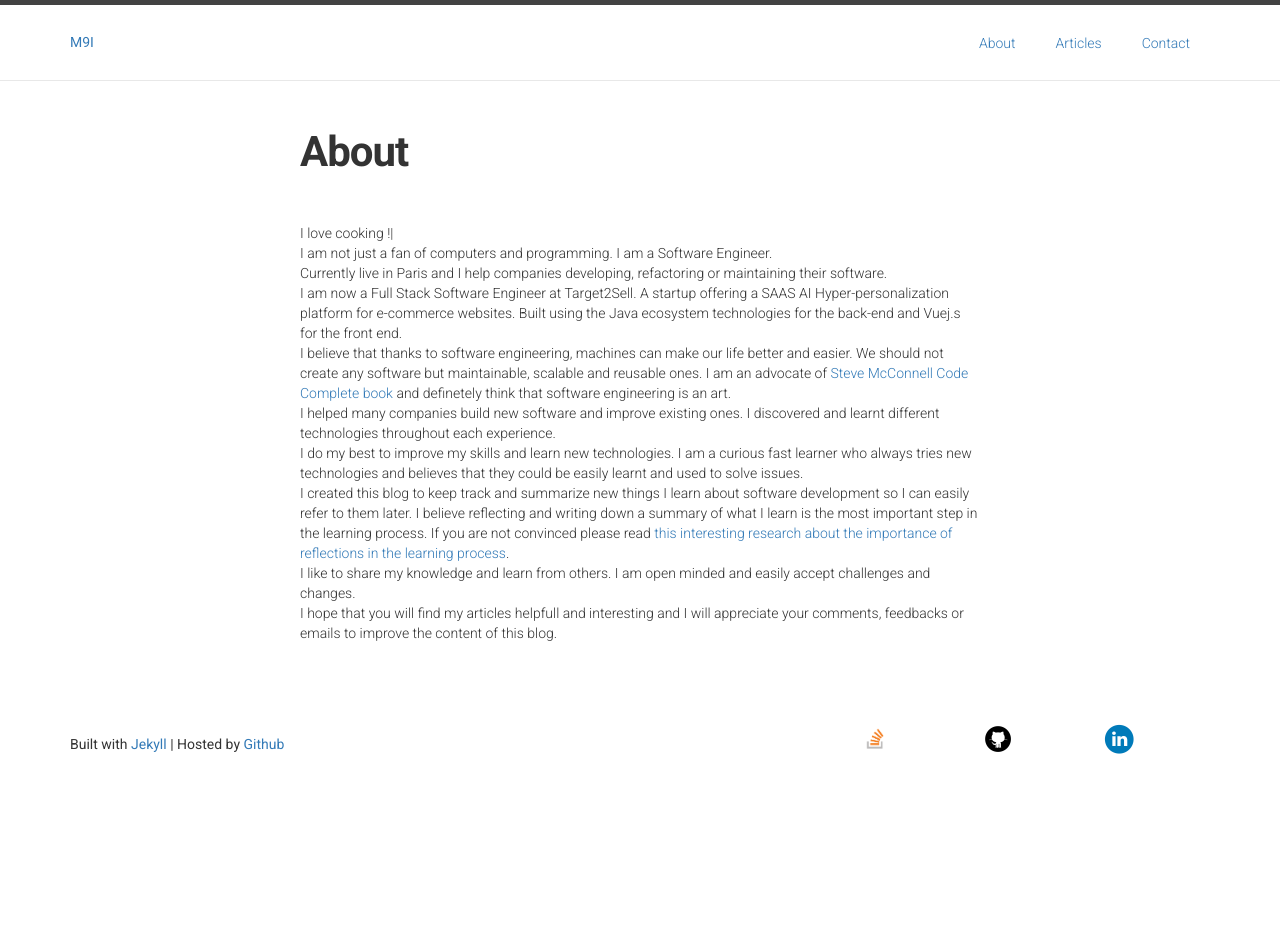
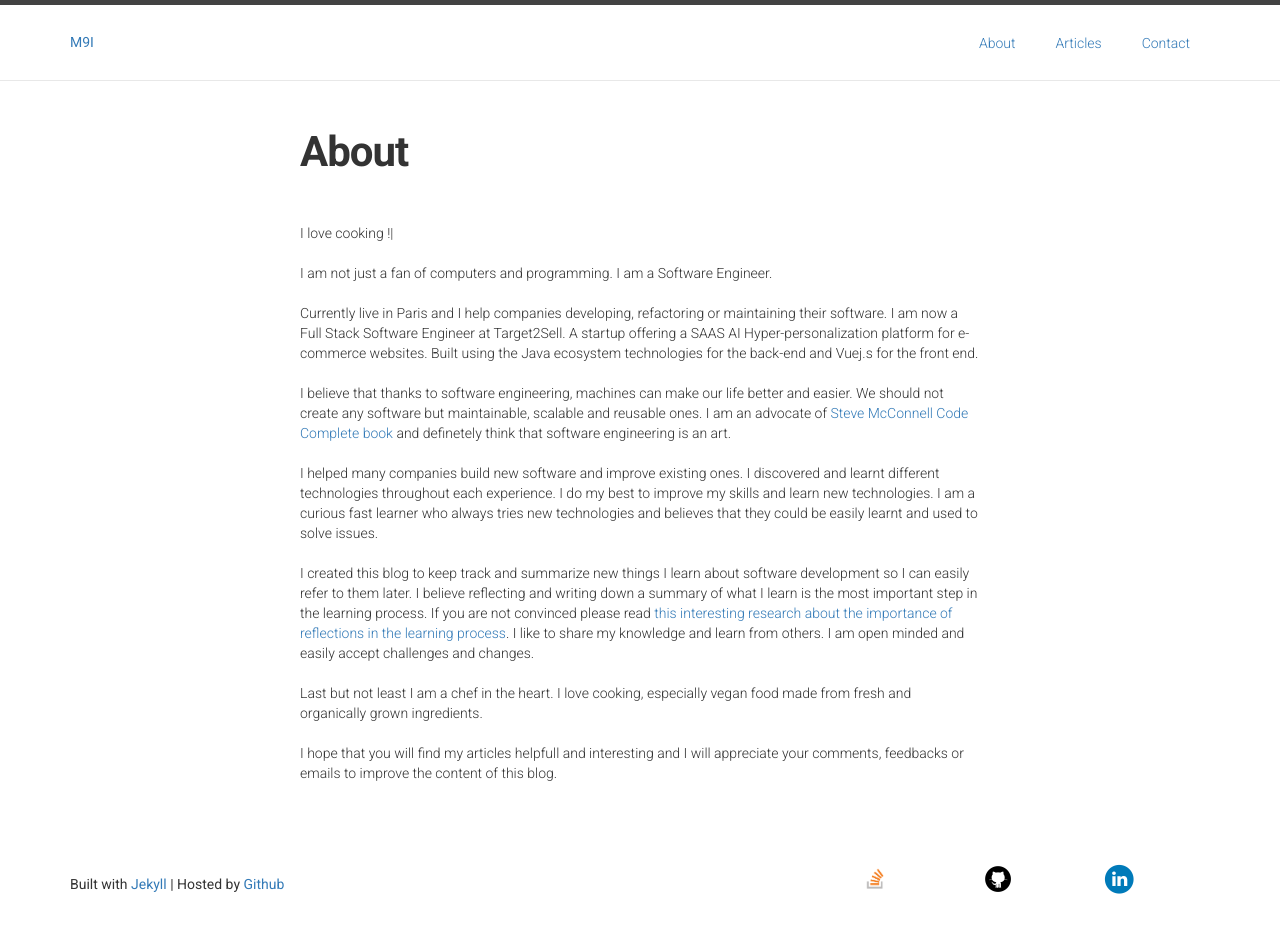
Before and after one commit to mehdi-aouadi/mehdi-aouadi.github.io, a Jekyll site: the page built from about.md, in a window 1280 px wide. Built offline with Jekyll 4.4.1, drawn with Linux system fonts in a browser that asks for light colours; nearby versions of some CDN libraries; before the commit the page ends 900 px from its top, so only the background shows below that.

Commit message:
[1] Update about section

```diff
--- a/about.md
+++ b/about.md
@@ -5,21 +5,26 @@ permalink: /about/
 ---
 
 {% include typed-text-about.html %}
-
+<br>
 I am not just a fan of computers and programming. I am a Software Engineer.
-
+<br>
+<br>
 Currently live in Paris and I help companies developing, refactoring or maintaining their software.
-
 I am now a Full Stack Software Engineer at Target2Sell. A startup offering a SAAS AI Hyper-personalization platform for e-commerce websites. Built using the Java ecosystem technologies for the back-end and Vuej.s for the front end.
-
+<br>
+<br>
 I believe that thanks to software engineering, machines can make our life better and easier. We should not create any software but maintainable, scalable and reusable ones. I am an advocate of [Steve McConnell Code Complete book](https://www.amazon.com/Code-Complete-Practical-Handbook-Construction/dp/0735619670){:target="_blank"} and definetely think that software engineering is an art.
-
+<br>
+<br>
 I helped many companies build new software and improve existing ones. I discovered and learnt different technologies throughout each experience.
-
 I do my best to improve my skills and learn new technologies. I am a curious fast learner who always tries new technologies and believes that they could be easily learnt and used to solve issues.
-
+<br>
+<br>
 I created this blog to keep track and summarize new things I learn about software development so I can easily refer to them later. I believe reflecting and writing down a summary of what I learn is the most important step in the learning process. If you are not convinced please read [this interesting research about the importance of reflections in the learning process](https://sites.google.com/site/reflection4learning/why-reflect){:target="_blank"}.
-
 I like to share my knowledge and learn from others. I am open minded and easily accept challenges and changes.
-
+<br>
+<br>
+Last but not least I am a chef in the heart. I love cooking, especially vegan food made from fresh and organically grown ingredients.
+<br>
+<br>
 I hope that you will find my articles helpfull and interesting and I will appreciate your comments, feedbacks or emails to improve the content of this blog.
```
Also changed, not shown: _config.yml (line endings or trailing spaces).
